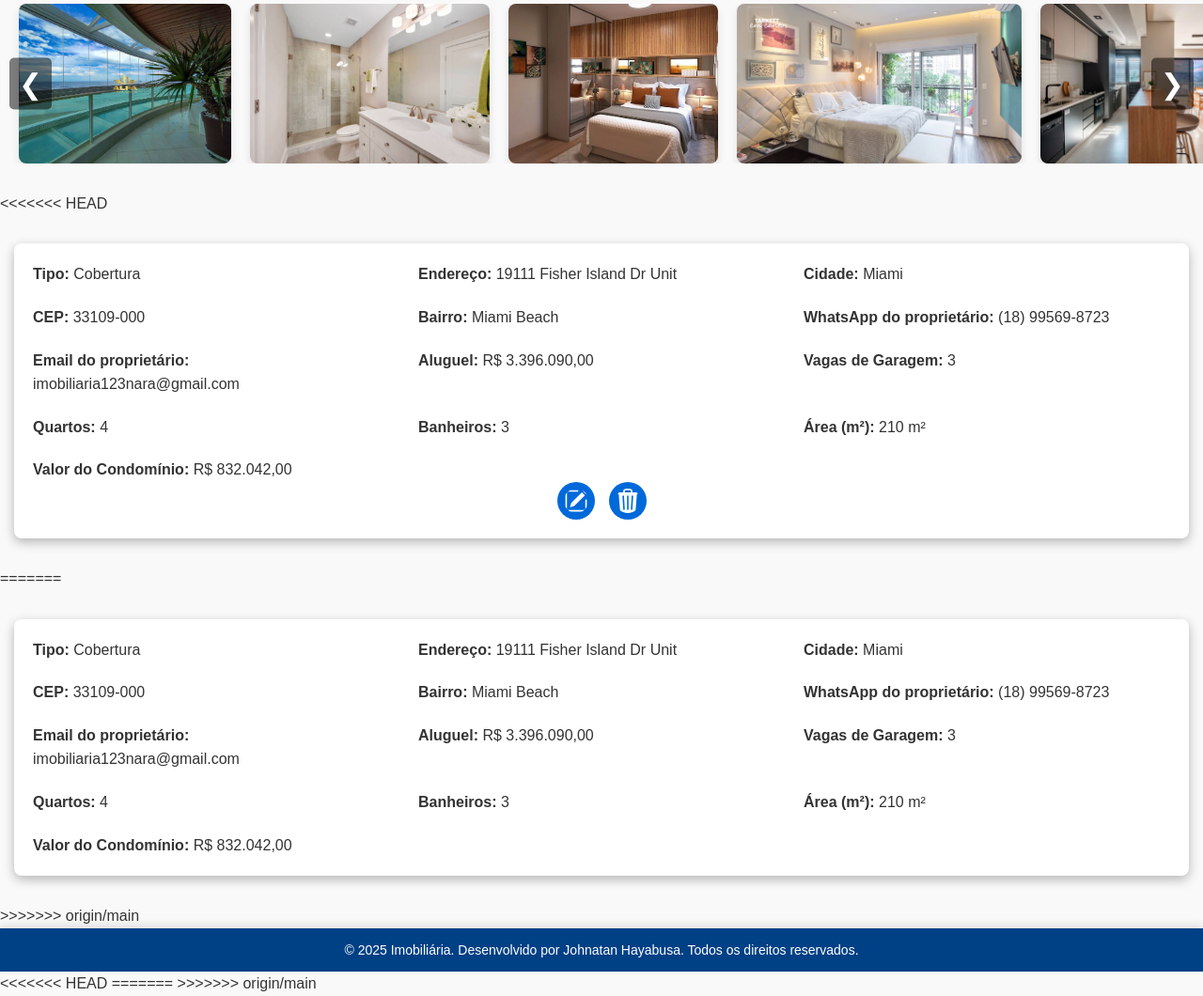
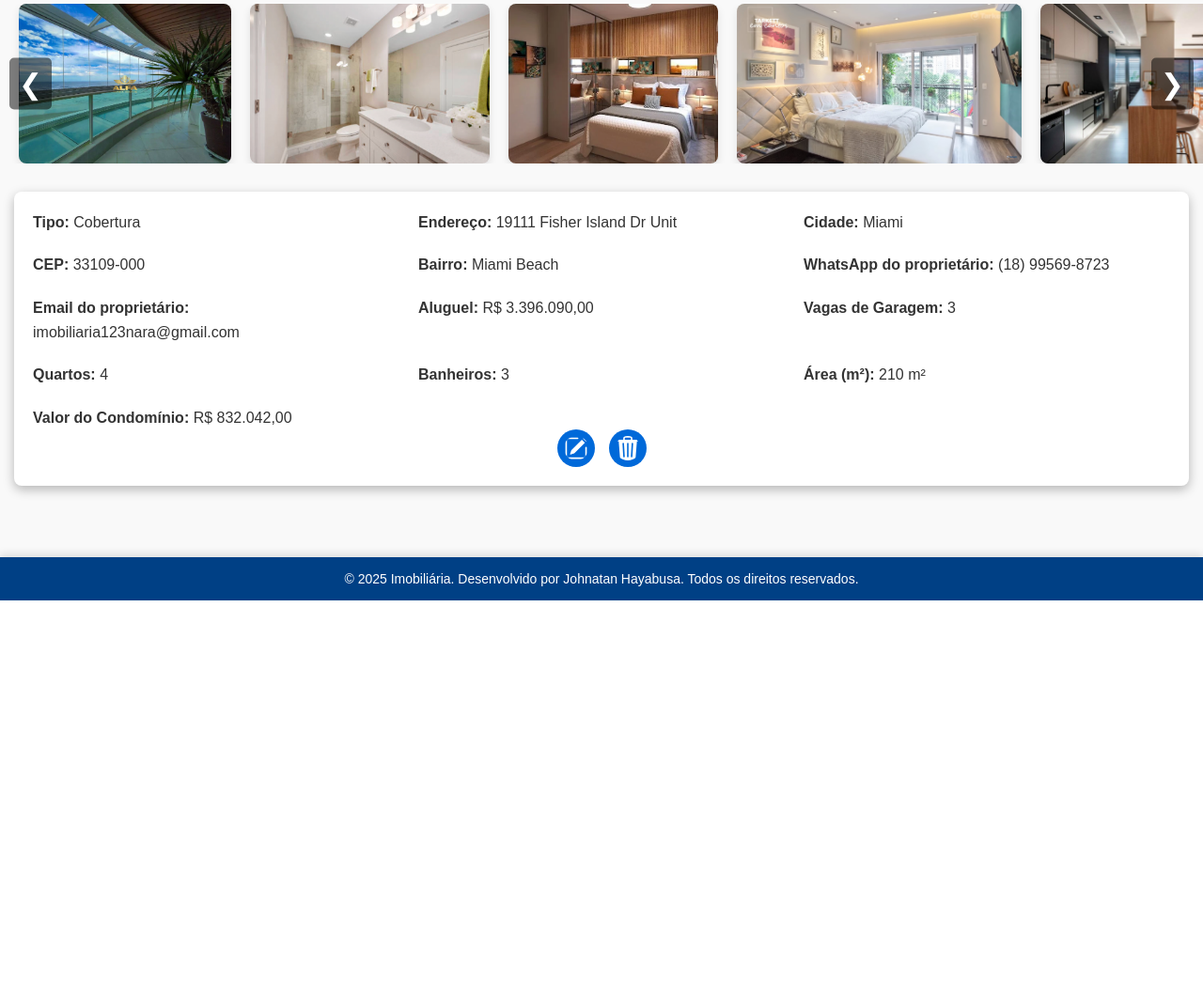
Before and after one commit to JohnReiiss/Real_State, a PHP site: page /property_details.php?id=23 in a window 1280 px wide. Shown: the part 161-1221 px from the top of the page at 94% size. After the commit the page ends 800 px from the top, so only its background shows below. Run offline with PHP 8.4, Linux system fonts and the light colour scheme; data comes from the database, SQL or seed files in the repository.

Commit message:
att e merge real_state version 0.1.2 correção em property_details.php

```diff
--- a/pages/property_details.php
+++ b/pages/property_details.php
@@ -54,7 +54,6 @@ if (isset($_GET['id'])) {
                 </div>
 
                 <!-- Detalhes do Imóvel -->
-<<<<<<< HEAD
                 <form action="update_property.php" method="POST" id="propertyForm">
                     <!-- Campo oculto para o ID do imóvel -->
                     <input type="hidden" name="id" value="<?= $property['id'] ?>">
@@ -125,35 +124,6 @@ if (isset($_GET['id'])) {
                 </dialog>
 
 
-=======
-                <div class="property-details">
-                    <div class="details-grid">
-                        <div><strong>Tipo:</strong> <?= $property['type'] ?></div>
-                        <div><strong>Endereço:</strong> <?= $property['address'] ?></div>
-                        <div><strong>Cidade:</strong> <?= $property['city'] ?></div>
-                        <div><strong>CEP:</strong> <?= $property['postal_code'] ?></div>
-                        <div><strong>Bairro:</strong> <?= $property['neighborhood'] ?></div>
-                        <div><strong>WhatsApp do proprietário:</strong> <?= $property['owner_whatsapp'] ?></div>
-                        <div><strong>Email do proprietário:</strong> <?= $property['owner_email'] ?></div>
-
-                        <?php if ($property['property_status'] == 'aluguel'): ?>
-                            <div><strong>Aluguel:</strong> R$ <?= number_format($property['rent_value'], 2, ',', '.') ?></div>
-                        <?php elseif ($property['property_status'] == 'venda'): ?>
-                            <div><strong>Valor de Venda:</strong> R$ <?= number_format($property['sale_value'], 2, ',', '.') ?></div>
-                        <?php endif; ?>
-
-                        <div><strong>Vagas de Garagem:</strong> <?= $property['garage_spaces'] ?></div>
-                        <div><strong>Quartos:</strong> <?= $property['bedrooms'] ?></div>
-                        <div><strong>Banheiros:</strong> <?= $property['bathrooms'] ?></div>
-                        <div><strong>Área (m²):</strong> <?= $property['area'] ?> m²</div>
-
-                        <!-- Exibição do valor de condomínio se aplicável -->
-                        <?php if ($property['condominium'] == 1): ?>
-                            <div><strong>Valor do Condomínio:</strong> R$ <?= number_format($property['condominium_value'], 2, ',', '.') ?></div>
-                        <?php endif; ?>
-                    </div>
-                </div>
->>>>>>> origin/main
             </main>
 
             <script>
@@ -180,14 +150,8 @@ if (isset($_GET['id'])) {
 include('../includes/footer.php');
     ?>
 
-<<<<<<< HEAD
     <script src="../assets/js/editableField.js"></script>
     <script src="../assets/js/deleteModal.js"></script>
         </body>
 
         </html>
-=======
-        </body>
-
-        </html>
->>>>>>> origin/main
```
